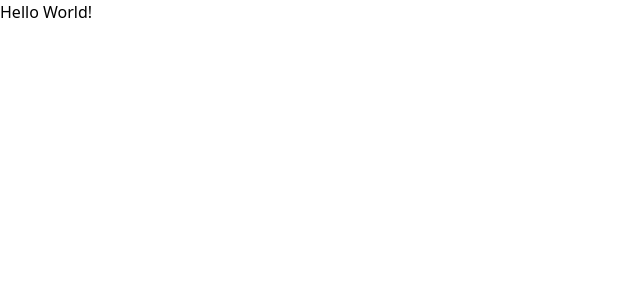
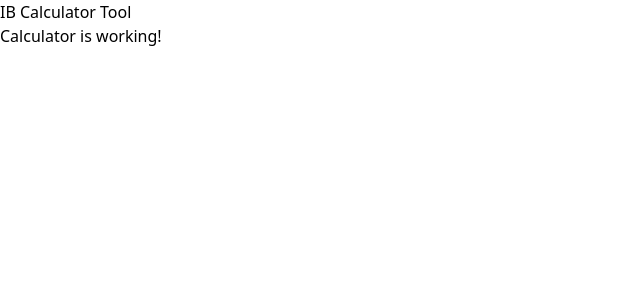
Before and after one commit to MissCeptstudios/IBCtool, a React (Vite) app: page / in a window 1280 px wide. Shown: the top 300 px of the page, without its empty margins (0-640 px from the left). Built offline with nearby package versions, Linux system fonts and the light colour scheme.

Commit message:
Update App.jsx

```diff
--- a/src/App.jsx
+++ b/src/App.jsx
@@ -1,5 +1,8 @@
-import IBCtool from './IBCtool.jsx'
-
 export default function App() {
-  return <IBCtool />
+  return (
+    <div>
+      <h1>IB Calculator Tool</h1>
+      <p>Calculator is working!</p>
+    </div>
+  )
 }
```
